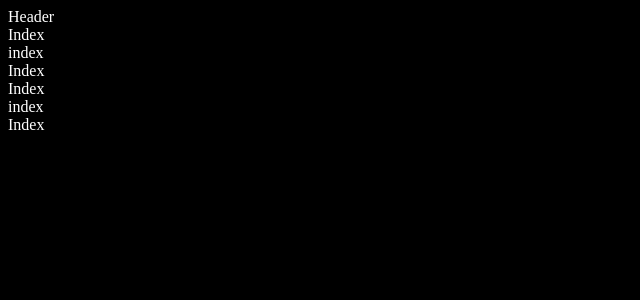
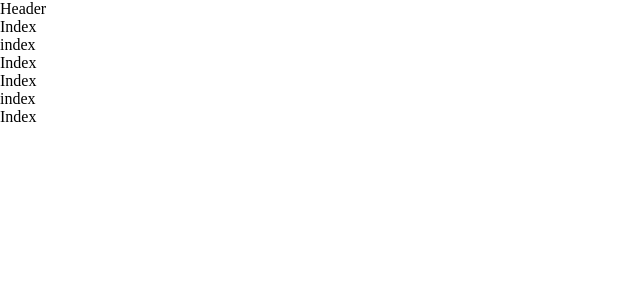
Before and after one commit to cesinhalius/PortfolioExample, a React (Create React App) app: page / in a window 1280 px wide. Shown: the top 300 px of the page, without its empty margins (0-640 px from the left). Built offline with nearby package versions, Linux system fonts and the light colour scheme.

Commit message:
Adicionando as cores e resetando os estilos

```diff
--- a/src/style.css
+++ b/src/style.css
@@ -1,4 +1,16 @@
-body{
-    background: black;
-    color: white;
+*{
+    margin: 0;
+    padding: 0;
+    box-sizing: border-box;
+    list-style: none;
+    text-decoration: none;
 }
+
+:root{
+--color-bg:#1f1f38;
+--color-bg-varient:#2c2c6c;
+--color-primary:#4db5ff;
+--color-primary-varient: rgba(77,181,255,.4);
+--color-white:#fff;
+--color-light:rgba(255,255,255,.6)
+}
```
